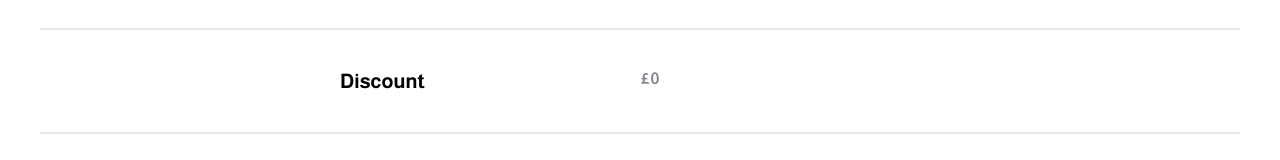
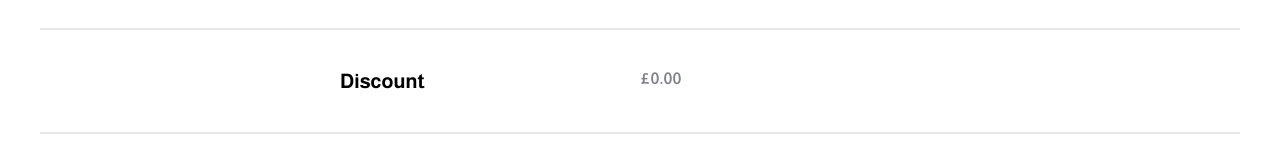
Before and after one commit to rokibulslam/React-Shopping-cart, a React (Vite) app: page /cart in a window 1280 px wide. Shown: the part 209-369 px from the top of the page. Built offline with nearby package versions, Linux system fonts and the light colour scheme.

Commit message:
decimal issue fixed

```diff
--- a/src/pages/Cart.jsx
+++ b/src/pages/Cart.jsx
@@ -11,11 +11,13 @@ const Cart = () => {
   // const subTotal = useSelector((state) => state.cart.subTotal);
   const cartTotal = useSelector((state) => state.cart.cartTotal);
   const discountCoffee = useSelector((state) => state.cart.discountedCoffee);
+  const discountForCocaCola = useSelector(
+    (state) => state.cart.discountForCocacola
+  );
   const subTotalWithDeci = parseFloat(cartTotal) + parseFloat(discountCoffee);
   const subTotal = parseFloat(subTotalWithDeci).toFixed(2);
-  const discount = useSelector(
-    (state) => state.cart.discountForCocacola
-  );
+  const discountWithDeci = discountForCocaCola + discountCoffee
+  const discount=parseFloat(discountWithDeci).toFixed(2)
   const totalWithDeci = parseFloat(subTotal) - parseFloat(discount)
   const total=parseFloat(totalWithDeci).toFixed(2)
   return (
```
